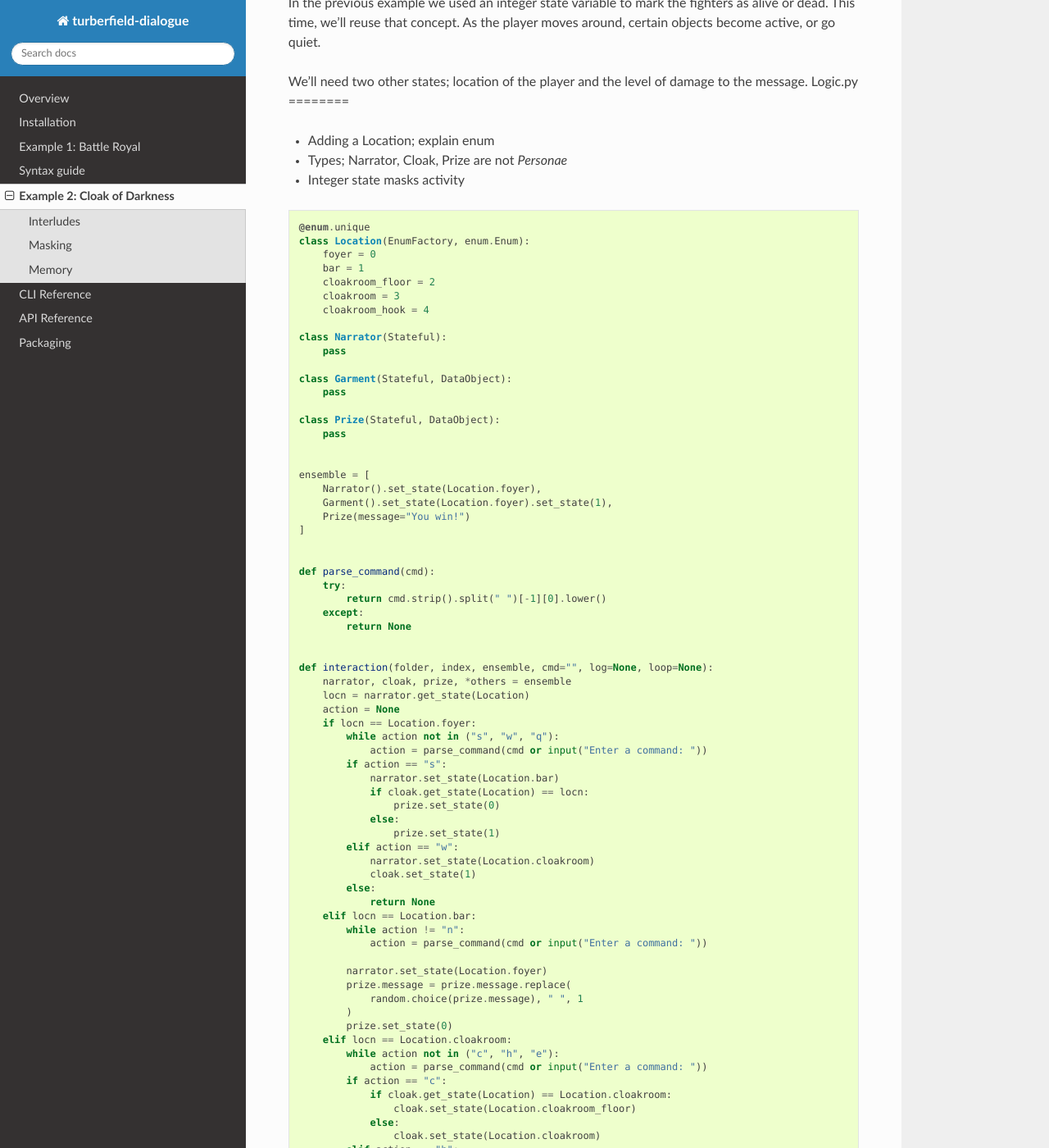
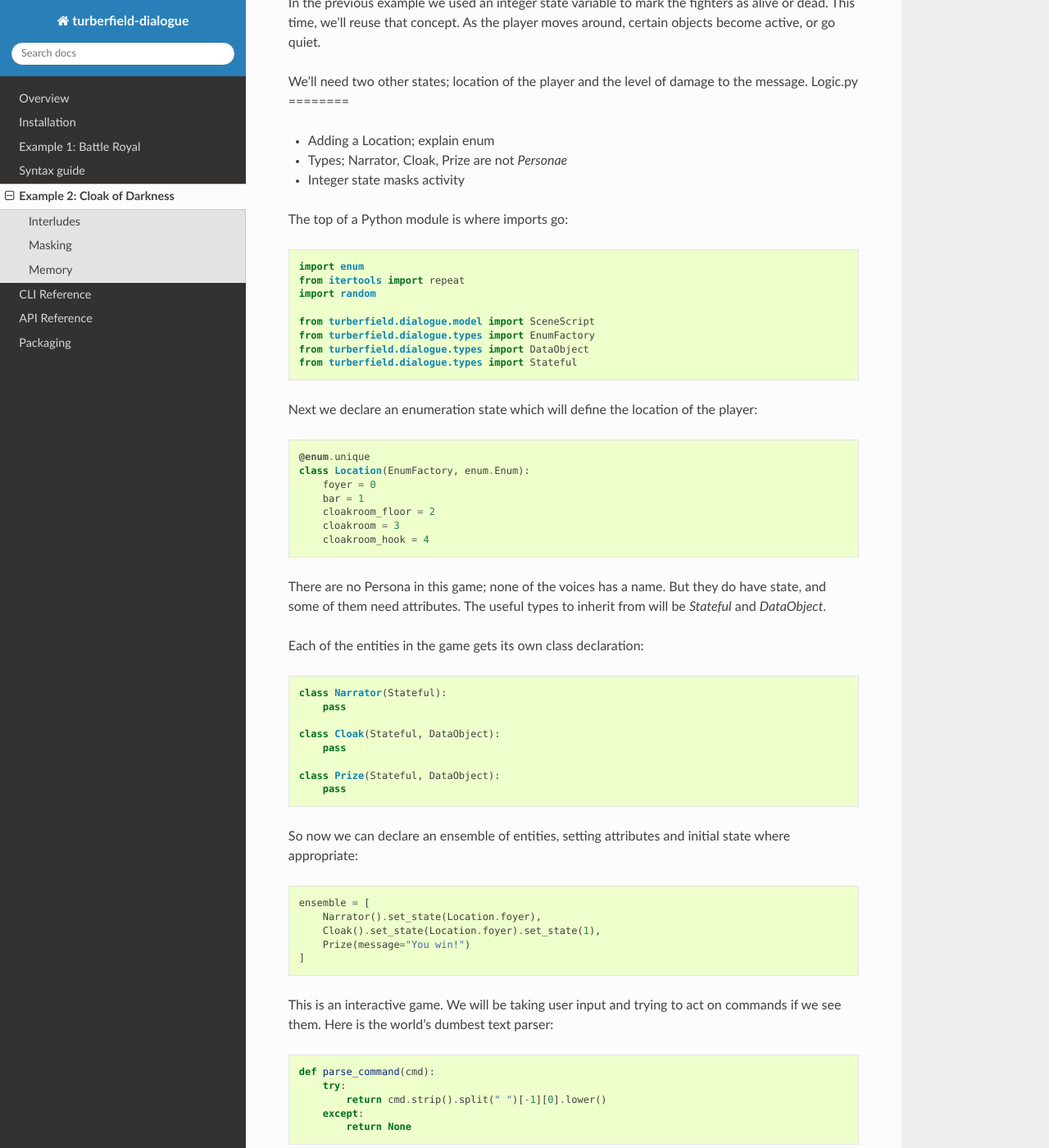
Before and after one commit to tundish/turberfield-dialogue, a Sphinx documentation site: the page built from turberfield/dialogue/doc/cloak.rst, in a window 1280 px wide and 1400 px high, scrolled down 1534 px. Shown: the whole window at 82% size. Built offline with Sphinx 7.4.7 and the Read the Docs theme 2.0.0, drawn with Linux system fonts in a browser that asks for light colours; some of the changed text lies outside the part shown.

Commit message:
Dissection of Cloak logic.

```diff
--- a/turberfield/dialogue/doc/cloak.rst
+++ b/turberfield/dialogue/doc/cloak.rst
@@ -81,7 +81,23 @@ Logic.py
 * Types; Narrator, Cloak, Prize are not *Personae*
 * Integer state masks activity
 
-::
+The top of a Python module is where imports go:
+
+.. code-block:: python
+
+    import enum
+    from itertools import repeat
+    import random
+
+    from turberfield.dialogue.model import SceneScript
+    from turberfield.dialogue.types import EnumFactory
+    from turberfield.dialogue.types import DataObject
+    from turberfield.dialogue.types import Stateful
+
+Next we declare an enumeration state which will define the
+location of the player:
+
+.. code-block:: python
 
     @enum.unique
     class Location(EnumFactory, enum.Enum):
@@ -91,22 +107,40 @@ Logic.py
         cloakroom = 3
         cloakroom_hook = 4
 
+There are no Persona in this game; none of the voices has a name.
+But they do have state, and some of them need attributes. The
+useful types to inherit from will be *Stateful* and *DataObject*.
+
+Each of the entities in the game gets its own class declaration:
+
+.. code-block:: python
+
     class Narrator(Stateful):
         pass
 
-    class Garment(Stateful, DataObject):
+    class Cloak(Stateful, DataObject):
         pass
 
     class Prize(Stateful, DataObject):
         pass
 
+So now we can declare an ensemble of entities, setting attributes
+and initial state where appropriate:
+
+.. code-block:: python
 
     ensemble = [
         Narrator().set_state(Location.foyer),
-        Garment().set_state(Location.foyer).set_state(1),
+        Cloak().set_state(Location.foyer).set_state(1),
         Prize(message="You win!")
     ]
 
+
+This is an interactive game. We will be taking user input and
+trying to act on commands if we see them. Here is the world's
+dumbest text parser:
+
+.. code-block:: python
 
     def parse_command(cmd):
         try:
@@ -114,6 +148,8 @@ Logic.py
         except:
             return None
 
+
+::
 
     def interaction(folder, index, ensemble, cmd="", log=None, loop=None):
         narrator, cloak, prize, *others = ensemble
@@ -165,11 +201,12 @@ Logic.py
 
     references = ensemble + [Location]
 
-    game = SceneScript.Folder(
-        "turberfield.dialogue.sequences.cloak",
-        __doc__, None,
-        ["foyer.rst", "bar.rst", "cloakroom.rst"],
-        repeat(interaction)
+    folder = SceneScript.Folder(
+        pkg=__name__,
+        description="The 'Hello World' of text games.",
+        metadata=None,
+        paths=["foyer.rst", "bar.rst", "cloakroom.rst"],
+        interludes=repeat(interaction)
     )
 
 Memory
```
